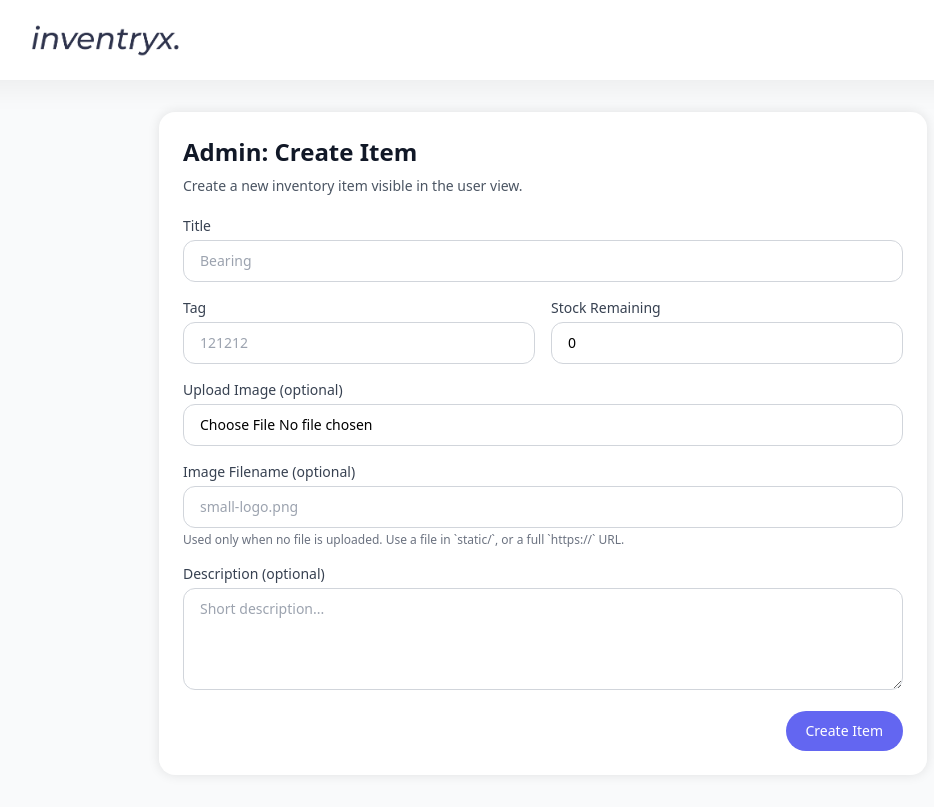
After one commit to toby-sanders01/SE-2026-AT2, a Flask app: template templates/admin.html in a window 1280 px wide. The commit adds this page. Shown: the whole page, without its empty margins (97-1031 px from the left). Run offline with Flask 3, Linux system fonts and the light colour scheme; the template is opened without the code that fills it, so the values that code supplies are empty; style sheets or scripts are compiled from the project's sources; some libraries are stand-ins or nearby versions.

Commit message:
Began to Add Admin

```diff
--- a/app.py
+++ b/app.py
@@ -1,11 +1,15 @@
 import sqlite3
-from flask import Flask, render_template, request, redirect, url_for, session
+from pathlib import Path
+from flask import Flask, render_template, request, redirect, url_for, session, send_from_directory
 from werkzeug.security import check_password_hash, generate_password_hash
+from werkzeug.utils import secure_filename
 
 app = Flask(__name__)
 app.secret_key = "dev-secret-change-me"
 USERS_DB_PATH = 'users.db'
 ITEMS_DB_PATH = 'items.db'
+ITEM_IMAGES_DIR = Path('item_images')
+ALLOWED_IMAGE_EXTENSIONS = {'.png', '.jpg', '.jpeg', '.gif', '.webp', '.svg'}
 
 
 def init_users_db():
@@ -16,9 +20,20 @@ def init_users_db():
             id INTEGER PRIMARY KEY AUTOINCREMENT,
             name TEXT NOT NULL DEFAULT '',
             email TEXT NOT NULL UNIQUE,
-            password TEXT NOT NULL
+            password TEXT NOT NULL,
+            is_admin INTEGER NOT NULL DEFAULT 0
         )
     ''')
+
+    user_columns = [column[1] for column in c.execute("PRAGMA table_info(users)").fetchall()]
+    if 'is_admin' not in user_columns:
+        c.execute("ALTER TABLE users ADD COLUMN is_admin INTEGER NOT NULL DEFAULT 0")
+
+    admin_count = c.execute("SELECT COUNT(*) FROM users WHERE is_admin = 1").fetchone()[0]
+    if admin_count == 0:
+        first_user = c.execute("SELECT id FROM users ORDER BY id LIMIT 1").fetchone()
+        if first_user:
+            c.execute("UPDATE users SET is_admin = 1 WHERE id = ?", (first_user[0],))
 
     conn.commit()
     conn.close()
@@ -39,8 +54,18 @@ def init_items_db():
         )
     ''')
 
+    ITEM_IMAGES_DIR.mkdir(parents=True, exist_ok=True)
+
     conn.commit()
     conn.close()
+
+
+def get_upload_extension(filename):
+    safe_name = secure_filename(filename or '')
+    extension = Path(safe_name).suffix.lower()
+    if extension in ALLOWED_IMAGE_EXTENSIONS:
+        return extension
+    return None
 
 
 def get_users_db_connection():
@@ -70,13 +95,19 @@ def inject_auth_state():
 
     return {
         "logged_in": 'user_id' in session,
-        "current_user_name": user_name
+        "current_user_name": user_name,
+        "current_user_is_admin": bool(session.get('is_admin'))
     }
 
 
 @app.route('/')
 def index():
     return render_template("index.html", show_footer=True, show_login=True)
+
+
+@app.route('/item_images/<path:filename>')
+def item_image(filename):
+    return send_from_directory(ITEM_IMAGES_DIR, filename)
 
 
 @app.route('/user')
@@ -86,7 +117,7 @@ def user():
 
     users_conn = get_users_db_connection()
     db_user = users_conn.execute(
-        'SELECT id, name, email FROM users WHERE id = ?',
+        'SELECT id, name, email, is_admin FROM users WHERE id = ?',
         (session.get('user_id'),)
     ).fetchone()
 
@@ -115,6 +146,7 @@ def user():
 
     session['user_email'] = db_user['email']
     session['user_name'] = user_name
+    session['is_admin'] = bool(db_user['is_admin'])
     return render_template(
         "user.html",
         show_footer=True,
@@ -122,6 +154,99 @@ def user():
         user_name=user_name.capitalize(),
         items=items
     )
+
+
+@app.route('/admin', methods=['GET', 'POST'])
+def admin():
+    if 'user_id' not in session:
+        return redirect(url_for('login'))
+
+    users_conn = get_users_db_connection()
+    db_user = users_conn.execute(
+        'SELECT id, name, email, is_admin FROM users WHERE id = ?',
+        (session.get('user_id'),)
+    ).fetchone()
+
+    if not db_user:
+        users_conn.close()
+        session.clear()
+        return redirect(url_for('login'))
+
+    if not db_user['is_admin']:
+        users_conn.close()
+        return redirect(url_for('user'))
+
+    user_name = (db_user['name'] or '').strip()
+    if not user_name:
+        user_name = db_user['email'].split('@', 1)[0]
+
+    error = None
+    success = None
+
+    if request.method == 'POST':
+        title = request.form.get('title', '').strip()
+        tag = request.form.get('tag', '').strip()
+        image = request.form.get('image', '').strip()
+        description = request.form.get('description', '').strip()
+        stock_remaining_raw = request.form.get('stock_remaining', '').strip()
+        image_file = request.files.get('image_file')
+        upload_extension = None
+        uploaded_filename = ''
+
+        if image_file and image_file.filename:
+            uploaded_filename = image_file.filename.strip()
+
+        if not title:
+            error = 'Item title is required.'
+        elif not tag:
+            error = 'Item tag is required.'
+        elif uploaded_filename:
+            upload_extension = get_upload_extension(uploaded_filename)
+            if not upload_extension:
+                error = 'Upload a valid image file: png, jpg, jpeg, gif, webp, or svg.'
+
+        if error is None:
+            try:
+                stock_remaining = int(stock_remaining_raw)
+                if stock_remaining < 0:
+                    raise ValueError
+            except ValueError:
+                error = 'Stock remaining must be a non-negative whole number.'
+
+        if error is None:
+            image_value = image or 'small-logo.png'
+            items_conn = get_items_db_connection()
+            try:
+                insert_cursor = items_conn.execute(
+                    '''
+                    INSERT INTO items (user_id, image, stock_remaining, title, tag, description)
+                    VALUES (?, ?, ?, ?, ?, ?)
+                    ''',
+                    (None, image_value, stock_remaining, title, tag, description)
+                )
+
+                if uploaded_filename and image_file and upload_extension:
+                    unique_filename = f"{insert_cursor.lastrowid}{upload_extension}"
+                    save_path = ITEM_IMAGES_DIR / unique_filename
+                    image_file.save(save_path)
+                    image_value = f"/item_images/{unique_filename}"
+                    items_conn.execute(
+                        "UPDATE items SET image = ? WHERE id = ?",
+                        (image_value, insert_cursor.lastrowid)
+                    )
+
+                items_conn.commit()
+                success = 'Item created successfully.'
+            except OSError:
+                items_conn.rollback()
+                error = 'Could not save uploaded image file.'
+            items_conn.close()
+
+    users_conn.close()
+    session['user_email'] = db_user['email']
+    session['user_name'] = user_name
+    session['is_admin'] = bool(db_user['is_admin'])
+    return render_template("admin.html", show_footer=True, error=error, success=success)
 
 
 @app.route('/login', methods=['GET', 'POST'])
@@ -134,7 +259,10 @@ def login():
         password = request.form.get('password', '')
 
         conn = get_users_db_connection()
-        user = conn.execute('SELECT id, name, email, password FROM users WHERE email = ?', (email,)).fetchone()
+        user = conn.execute(
+            'SELECT id, name, email, password, is_admin FROM users WHERE email = ?',
+            (email,)
+        ).fetchone()
         conn.close()
 
         if not user:
@@ -150,6 +278,7 @@ def login():
                 session['user_id'] = user['id']
                 session['user_email'] = user['email']
                 session['user_name'] = display_name
+                session['is_admin'] = bool(user['is_admin'])
                 return redirect(url_for('user'))
 
             error = 'Incorrect password.'
@@ -178,10 +307,17 @@ def signup():
         else:
             conn = get_users_db_connection()
             try:
-                conn.execute(
-                    'INSERT INTO users (name, email, password) VALUES (?, ?, ?)',
-                    (name, email, generate_password_hash(password))
-                )
+                first_account = conn.execute("SELECT COUNT(*) FROM users").fetchone()[0] == 0
+                if first_account:
+                    conn.execute(
+                        'INSERT INTO users (name, email, password, is_admin) VALUES (?, ?, ?, 1)',
+                        (name, email, generate_password_hash(password))
+                    )
+                else:
+                    conn.execute(
+                        'INSERT INTO users (name, email, password) VALUES (?, ?, ?)',
+                        (name, email, generate_password_hash(password))
+                    )
                 conn.commit()
                 conn.close()
                 return redirect(url_for('login', created='1'))
--- /dev/null
+++ b/templates/admin.html
@@ -0,0 +1,101 @@
+{% extends "layout.html" %}
+
+{% block body %}
+<div class="max-w-3xl mx-auto">
+    <section class="bg-white rounded-2xl p-6 shadow-[0px_0px_12px_0px] shadow-black/10">
+        <h1 class="text-2xl font-semibold text-gray-900">Admin: Create Item</h1>
+        <p class="mt-2 text-sm text-gray-600">Create a new inventory item visible in the user view.</p>
+
+        {% if error %}
+        <p class="mt-4 text-red-600 text-sm">{{ error }}</p>
+        {% endif %}
+
+        {% if success %}
+        <p class="mt-4 text-green-600 text-sm">{{ success }}</p>
+        {% endif %}
+
+        <form method="post" action="{{ url_for('admin') }}" enctype="multipart/form-data" class="mt-5 grid grid-cols-1 sm:grid-cols-2 gap-4 text-sm">
+            <div class="sm:col-span-2">
+                <label for="title" class="block font-medium text-gray-700 mb-1">Title</label>
+                <input
+                    id="title"
+                    name="title"
+                    type="text"
+                    required
+                    class="w-full border border-gray-300 rounded-xl px-4 py-2.5 outline-none focus:border-indigo-500"
+                    placeholder="Bearing"
+                >
+            </div>
+
+            <div>
+                <label for="tag" class="block font-medium text-gray-700 mb-1">Tag</label>
+                <input
+                    id="tag"
+                    name="tag"
+                    type="text"
+                    required
+                    class="w-full border border-gray-300 rounded-xl px-4 py-2.5 outline-none focus:border-indigo-500"
+                    placeholder="121212"
+                >
+            </div>
+
+            <div>
+                <label for="stock_remaining" class="block font-medium text-gray-700 mb-1">Stock Remaining</label>
+                <input
+                    id="stock_remaining"
+                    name="stock_remaining"
+                    type="number"
+                    min="0"
+                    step="1"
+                    value="0"
+                    required
+                    class="w-full border border-gray-300 rounded-xl px-4 py-2.5 outline-none focus:border-indigo-500"
+                >
+            </div>
+
+            <div class="sm:col-span-2">
+                <label for="image_file" class="block font-medium text-gray-700 mb-1">Upload Image (optional)</label>
+                <input
+                    id="image_file"
+                    name="image_file"
+                    type="file"
+                    accept=".png,.jpg,.jpeg,.gif,.webp,.svg"
+                    class="w-full border border-gray-300 rounded-xl px-4 py-2.5 outline-none focus:border-indigo-500 bg-white"
+                >
+            </div>
+
+            <div class="sm:col-span-2">
+                <label for="image" class="block font-medium text-gray-700 mb-1">Image Filename (optional)</label>
+                <input
+                    id="image"
+                    name="image"
+                    type="text"
+                    class="w-full border border-gray-300 rounded-xl px-4 py-2.5 outline-none focus:border-indigo-500"
+                    placeholder="small-logo.png"
+                >
+                <p class="mt-1 text-xs text-gray-500">Used only when no file is uploaded. Use a file in `static/`, or a full `https://` URL.</p>
+            </div>
+
+            <div class="sm:col-span-2">
+                <label for="description" class="block font-medium text-gray-700 mb-1">Description (optional)</label>
+                <textarea
+                    id="description"
+                    name="description"
+                    rows="4"
+                    class="w-full border border-gray-300 rounded-xl px-4 py-2.5 outline-none focus:border-indigo-500"
+                    placeholder="Short description..."
+                ></textarea>
+            </div>
+
+            <div class="sm:col-span-2 flex justify-end">
+                <button
+                    type="submit"
+                    class="bg-indigo-500 hover:bg-indigo-600/90 text-white px-5 py-2.5 rounded-full transition"
+                >
+                    Create Item
+                </button>
+            </div>
+        </form>
+    </section>
+</div>
+{% endblock %}
--- a/templates/layout.html
+++ b/templates/layout.html
@@ -17,7 +17,19 @@
         {% endif %}
 
         {% if logged_in %}
-            Hello, {{ current_user_name }}
+        <div class="flex items-center gap-3 text-sm">
+            <a href="{{ url_for('user') }}"
+               class="px-3 py-1.5 rounded-full border border-gray-300 hover:bg-gray-50 transition-all">
+                User
+            </a>
+            {% if current_user_is_admin %}
+            <a href="{{ url_for('admin') }}"
+               class="px-3 py-1.5 rounded-full border border-gray-300 hover:bg-gray-50 transition-all">
+                Admin
+            </a>
+            {% endif %}
+            <span>Hello, {{ current_user_name }}</span>
+        </div>
         {% elif not show_login %}
         {% else %}
         <a href="{{ url_for('login') }}"
--- a/templates/user.html
+++ b/templates/user.html
@@ -13,7 +13,9 @@
         <article class="bg-white border border-gray-200 rounded-2xl p-5 shadow-sm">
             <div class="flex items-start gap-4">
                 {% if item['image'] %}
-                    {% if item['image'].startswith('http://') or item['image'].startswith('https://') %}
+                    {% if item['image'].startswith('/') %}
+                        {% set image_src = item['image'] %}
+                    {% elif item['image'].startswith('http://') or item['image'].startswith('https://') %}
                         {% set image_src = item['image'] %}
                     {% else %}
                         {% set image_src = url_for('static', filename=item['image']) %}
```
Also changed, not shown: item_images/7.png (added), items.db, users.db.
